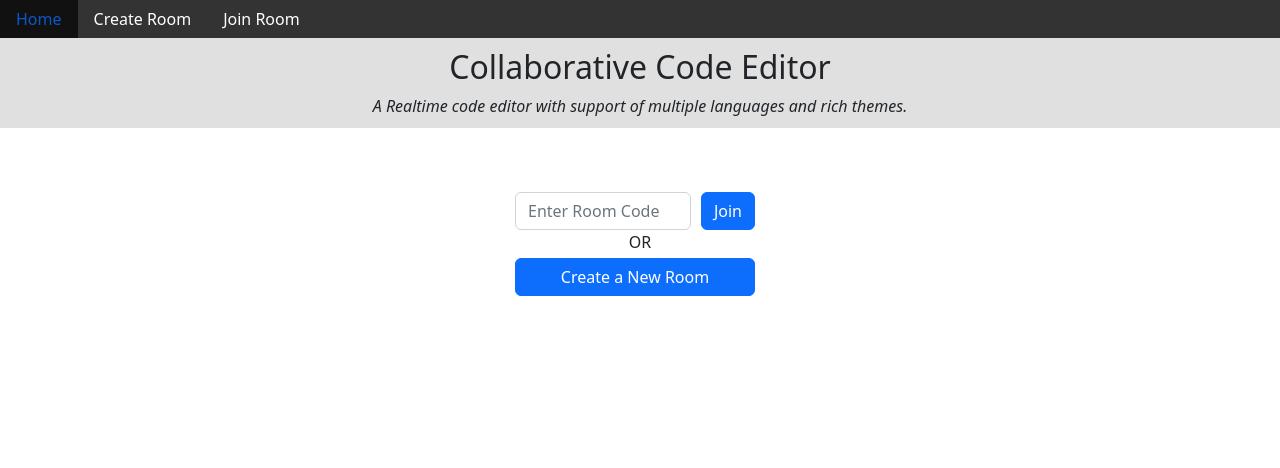
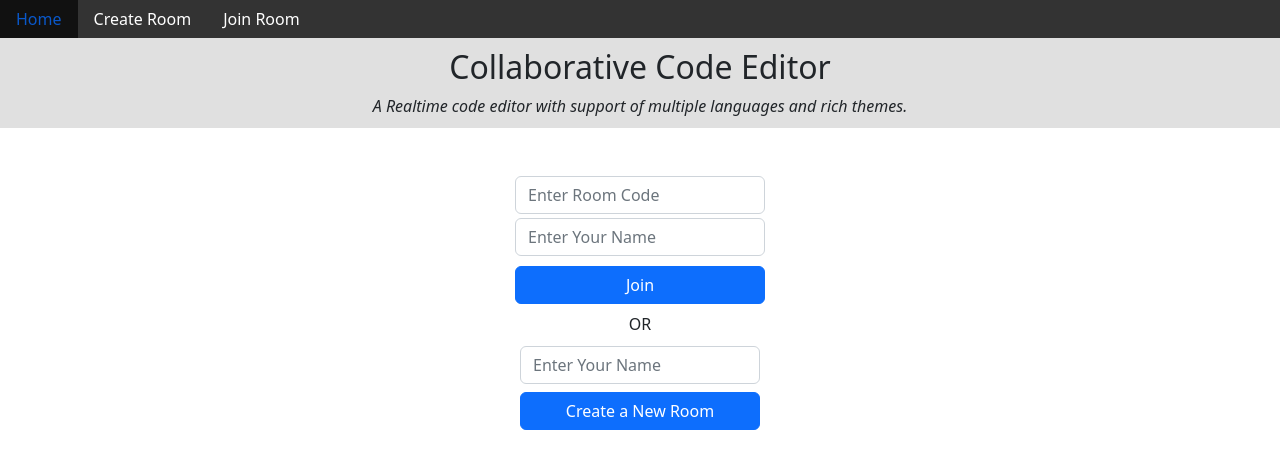
Before and after one commit to priyanshu88064/realtime-code-editor, a React (Create React App) app: page / in a window 1280 px wide. Shown: the top 468 px of the page. Built offline with nearby package versions, Linux system fonts and the light colour scheme; no server answers.

Commit message:
Implemented Socket.io

```diff
--- a/package.json
+++ b/package.json
@@ -19,6 +19,8 @@
     "react-dom": "^18.2.0",
     "react-router-dom": "^6.4.3",
     "react-scripts": "5.0.1",
+    "socket.io-client": "^4.5.4",
+    "uuid": "^9.0.0",
     "web-vitals": "^2.1.4"
   },
   "scripts": {
--- a/src/App.css
+++ b/src/App.css
@@ -199,21 +199,24 @@ li a:hover {
     font-style: normal;
 }
 .enter-room{
-    display: flex;
     width: 250px;
     margin: auto;
-    margin-top: 5%;
+    margin-top: 10px;
 }
 .enter-room button{
-    margin-left: 10px;
+    margin-top: 10px;
+    width: 250px;
 }
 .create-room{
     text-align: center;
-    margin-top: 4px;
+    width: 240px;
+    margin: auto;
+    margin-top: 10px;
 }
 .create-room button{
     width: 240px;
 }
 .or{
     text-align: center;
+    font-weight: 300;
 }
--- a/src/components/Controller.jsx
+++ b/src/components/Controller.jsx
@@ -1,14 +1,39 @@
-import React, { useEffect, useMemo, useState } from "react";
+import React, { useMemo, useState, useEffect } from "react";
 import HeadBar from "./HeadBar";
 import Editor from "./Editor";
 import { sublime } from "@uiw/codemirror-theme-sublime";
 import { androidstudio } from "@uiw/codemirror-theme-androidstudio";
 import { dracula } from "@uiw/codemirror-theme-dracula";
 import { xcodeLight, xcodeDark } from "@uiw/codemirror-theme-xcode";
+import { useParams } from "react-router-dom";
+import io from "socket.io-client";
+
+const socket = io.connect("http://192.168.43.125:80");
 
 function Controller() {
   const [theme, setTheme] = useState(xcodeDark);
   const [lang, setLang] = useState("cpp");
+  const [editorData, setEditorData] = useState("");
+  const { roomId } = useParams();
+
+  useMemo(() => {
+    return socket.emit("join", roomId);
+  }, []);
+
+  useEffect(() => {
+    socket.on("getEditorData", (data) => {
+      setEditorData(data);
+    });
+    return () => {
+      socket.off("getEditorData");
+      console.log("closed in react");
+    };
+  }, []);
+
+  function handleChange(data) {
+    if (data === editorData) return;
+    socket.emit("sendEditorData", data, roomId);
+  }
 
   const themeMap = useMemo(() => {
     return new Map([
@@ -49,6 +74,9 @@ function Controller() {
           lang={lang}
           classN="maineditor"
           readOnly={false}
+          setEditorData={setEditorData}
+          handleChange={handleChange}
+          editorData={editorData}
         />
         <div className="inout">
           <div className="input">
--- /dev/null
+++ b/src/components/CreateRoom.jsx
@@ -0,0 +1,17 @@
+import React from "react";
+import { Link } from "react-router-dom";
+import EditorHead from "./EditorHead";
+import { v4 as rand } from "uuid";
+
+function CreateRoom() {
+  return (
+    <div className="create-room">
+      <input className="mt-1 form-control" placeholder="Enter Your Name" />
+      <Link to={"/editor/" + rand()}>
+        <button className="mt-2 btn btn-primary">Create a New Room</button>
+      </Link>
+    </div>
+  );
+}
+
+export default CreateRoom;
--- a/src/components/Editor.jsx
+++ b/src/components/Editor.jsx
@@ -2,16 +2,33 @@ import React from "react";
 import CodeMirror from "@uiw/react-codemirror";
 import { loadLanguage } from "@uiw/codemirror-extensions-langs";
 
-function Editor({ themes, lang, classN, readOnly }) {
+function Editor({
+  themes,
+  lang,
+  classN,
+  readOnly,
+  setEditorData,
+  handleChange,
+  editorData,
+}) {
+  if (editorData == null) {
+    editorData = "";
+  }
   return (
     <CodeMirror
       className={classN}
       style={{ fontSize: "13px" }}
-      value=""
+      value={editorData}
       theme={themes}
       extensions={[loadLanguage(lang)]}
       height="100%"
       readOnly={readOnly}
+      onChange={(value) => {
+        if (setEditorData !== null) {
+          setEditorData(value);
+        }
+        handleChange(value);
+      }}
     />
   );
 }
--- /dev/null
+++ b/src/components/EnterRoom.jsx
@@ -0,0 +1,13 @@
+import React from "react";
+
+function EnterRoom() {
+  return (
+    <div className="enter-room">
+      <input className="form-control" placeholder="Enter Room Code" />
+      <input className="mt-1 form-control" placeholder="Enter Your Name" />
+      <button className="btn btn-primary">Join</button>
+    </div>
+  );
+}
+
+export default EnterRoom;
--- a/src/components/Home.jsx
+++ b/src/components/Home.jsx
@@ -1,26 +1,22 @@
 import React from "react";
+import { v4 as rand } from "uuid";
 import { Link } from "react-router-dom";
+import CreateRoom from "./CreateRoom";
+import EnterRoom from "./EnterRoom";
 
 function Head() {
   return (
     <div className="home">
-      <div className="sec">
+      <div className="mb-5 sec">
         <h2>Collaborative Code Editor</h2>
         <div>
           A Realtime code editor with support of multiple languages and rich
           themes.
         </div>
       </div>
-      <div className="enter-room">
-        <input className="form-control" placeholder="Enter Room Code" />
-        <button className="btn btn-primary">Join</button>
-      </div>
-      <div className="or">OR</div>
-      <Link to="/editor">
-        <div className="create-room">
-          <button className="btn btn-primary">Create a New Room</button>
-        </div>
-      </Link>
+      <EnterRoom />
+      <div className="mt-2 or">OR</div>
+      <CreateRoom />
     </div>
   );
 }
--- a/src/components/NavBar.jsx
+++ b/src/components/NavBar.jsx
@@ -10,10 +10,10 @@ function NavBar() {
         </Link>
       </li>
       <li>
-        <Link to="/">Create Room</Link>
+        <Link to="/create">Create Room</Link>
       </li>
       <li>
-        <Link to="/">Join Room</Link>
+        <Link to="/join">Join Room</Link>
       </li>
     </ul>
   );
--- a/src/index.js
+++ b/src/index.js
@@ -6,6 +6,8 @@ import NavBar from './components/NavBar';
 import Home from './components/Home'
 import { BrowserRouter, Route, Routes } from 'react-router-dom';
 import EditorHead from './components/EditorHead';
+import CreateRoom from './components/CreateRoom';
+import EnterRoom from './components/EnterRoom';
 
 ReactDOM.render((
     <div className='Papa-wrapper'>
@@ -13,7 +15,9 @@ ReactDOM.render((
             <NavBar/>
             <Routes>
                 <Route path='/' element={<Home/>}/>
-                <Route path='/editor' element={<EditorHead/>}/>
+                <Route path='/create' element={<CreateRoom/>}/>
+                <Route path='/join' element={<EnterRoom/>}/>
+                <Route path='/editor/:roomId' element={<EditorHead/>}/>
             </Routes>
         </BrowserRouter>
     </div>
```
Also changed, not shown: 1 other file (tests, documents, lock files or other folders).
